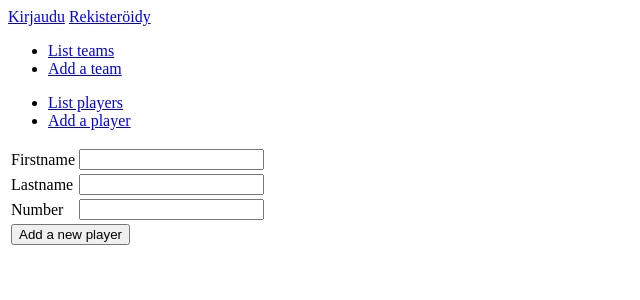
After one commit to metlil/jaakiekkotulospalvelu, a Flask app: page /players/new/ in a window 1280 px wide. The commit adds this page. Shown: the top 300 px of the page, without its empty margins (0-640 px from the left). Run offline with Flask 2, Linux system fonts and the light colour scheme.

Commit message:
pelaajien lisääminen ja listaaminen toimii

```diff
--- a/application/__init__.py
+++ b/application/__init__.py
@@ -23,6 +23,9 @@ from application import views
 
 from application.teams import models
 from application.teams import views
+
+from application.players import models
+from application.players import views
 
 from application.auth import models
 from application.auth import views
--- /dev/null
+++ b/application/players/forms.py
@@ -0,0 +1,10 @@
+from flask_wtf import FlaskForm
+from wtforms import StringField, IntegerField
+
+class PlayerForm(FlaskForm):
+    firstname = StringField("Firstname")
+    lastname = StringField("Lastname")
+    number = IntegerField("Number")
+
+    class Meta:
+        csrf = False
--- /dev/null
+++ b/application/players/views.py
@@ -0,0 +1,26 @@
+from flask import render_template, request, redirect, url_for
+
+from application import app, db
+from application.players.models import Player
+from application.players.forms import PlayerForm
+
+@app.route("/players/new/")
+def players_form():
+    return render_template("players/new.html", form = PlayerForm())
+
+
+@app.route("/players/", methods=["POST"])
+def players_create():
+    form = PlayerForm(request.form)
+
+    p = Player(form.firstname.data, form.lastname.data, form.number.data)
+
+
+    db.session().add(p)
+    db.session().commit()
+
+    return redirect(url_for("players_index"))
+
+@app.route("/players/", methods=["GET"])
+def players_index():
+    return render_template("players/list.html", players = Player.query.all())
--- a/application/templates/layout.html
+++ b/application/templates/layout.html
@@ -21,6 +21,11 @@
     <li><a href="{{ url_for('teams_form') }}">Add a team</a></li>
 </ul>
 
+<ul>
+    <li><a href="{{ url_for('players_index') }}">List players</a></li>
+    <li><a href="{{ url_for('players_form') }}">Add a player</a></li>
+</ul>
+
 {% block body %}
     <p>
         Content.
--- /dev/null
+++ b/application/templates/players/new.html
@@ -0,0 +1,37 @@
+{% extends "layout.html" %}
+
+{% block body %}
+    <form method="POST" action="{{ url_for('players_create') }}">
+        <table>
+            <tr>
+                <td>
+                    {{ form.firstname.label }}
+                </td>
+                <td>
+                    {{ form.firstname }}
+                </td>
+            </tr>
+            <tr>
+                <td>
+                    {{ form.lastname.label }}
+                </td>
+                <td>
+                    {{ form.lastname }}
+                </td>
+            </tr>
+            <tr>
+                <td>
+                    {{ form.number.label }}
+                </td>
+                <td>
+                    {{ form.number }}
+                </td>
+            </tr>
+            <tr>
+                <td colspan="2">
+                    <input type="submit" value="Add a new player"/>
+                </td>
+            </tr>
+        </table>
+    </form>
+{% endblock %}
```
Also changed, not shown: application/players/models.py (added, +17 -0 lines), application/templates/players/list.html (added, +22 -0 lines), application/players/__init__.py (added).
